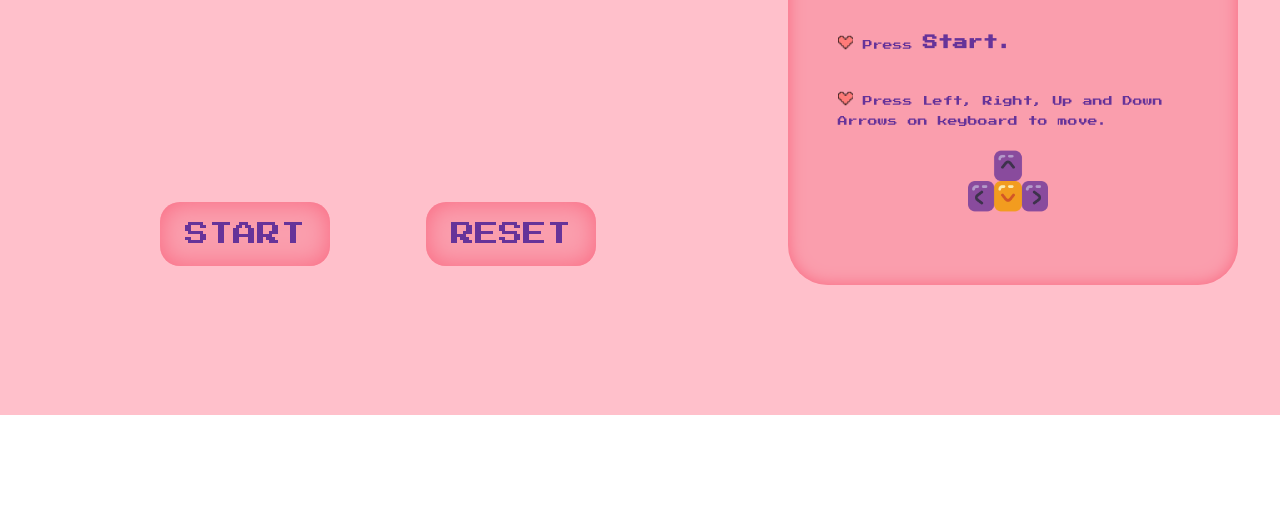
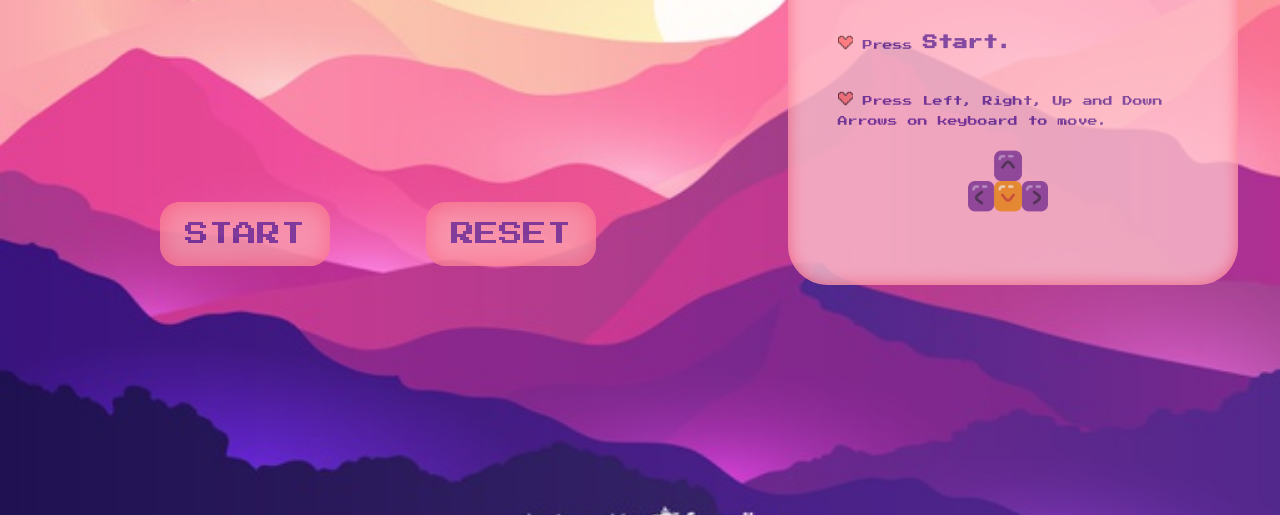
Before and after one commit to aquarius12345/game, a plain HTML site: page index.html in a window 1280 px wide. Shown: the part 285-800 px from the top of the page. Drawn offline with Linux system fonts and the light colour scheme; a web font is replaced by a local one.

Commit message:
added body background and opacity

```diff
--- a/script.js
+++ b/script.js
@@ -48,11 +48,6 @@ window.onload = () => {
   const poisonBottles = [];
 
   const particlesArray = [];
-
-  // let animationId = null;
-  // let frames = 0;
-  // let score = 0;
-  // let life = 5;
 
   let animationId;
   let frames;
--- a/style.css
+++ b/style.css
@@ -9,12 +9,15 @@ body {
   margin: 0;
   font-family: 'Press Start 2P';
   color: rebeccapurple;
+  background-image: url("./images/paisagem-de-montanhas-com-montanhas-e-por-do-sol_23-2148281354.jpg");
+  background-repeat: no-repeat;
+  background-size: cover;
 }
 
 #game-board {
   width: 800px;
   height: 700px;
-  background-color: pink;
+
 }
 
 #canvas {
@@ -25,14 +28,15 @@ body {
 #game-intro {
   width: 500px;
   height: 700px;
-  background-color: pink;
+
 }
 
 #intro-box {
   width: 450px;
   height: 520px;
   border-radius: 40px;
-  background-color: rgb(250, 158, 173);
+  background-color: pink;
+  opacity: 0.8;
   box-shadow: inset 0 0 1em rgb(250, 104, 128);
   margin-top: 50px;
 }
@@ -41,6 +45,7 @@ body {
     padding: 20px 25px;
     font-size: 1.5rem;
     background-color: rgb(250, 158, 173);
+    opacity: 0.8;
     box-shadow: inset 0 0 1em rgb(250, 104, 128);
     border-style: none;
     border-radius: 20px;
```
Also changed, not shown: index.html (+2 -2 lines).
